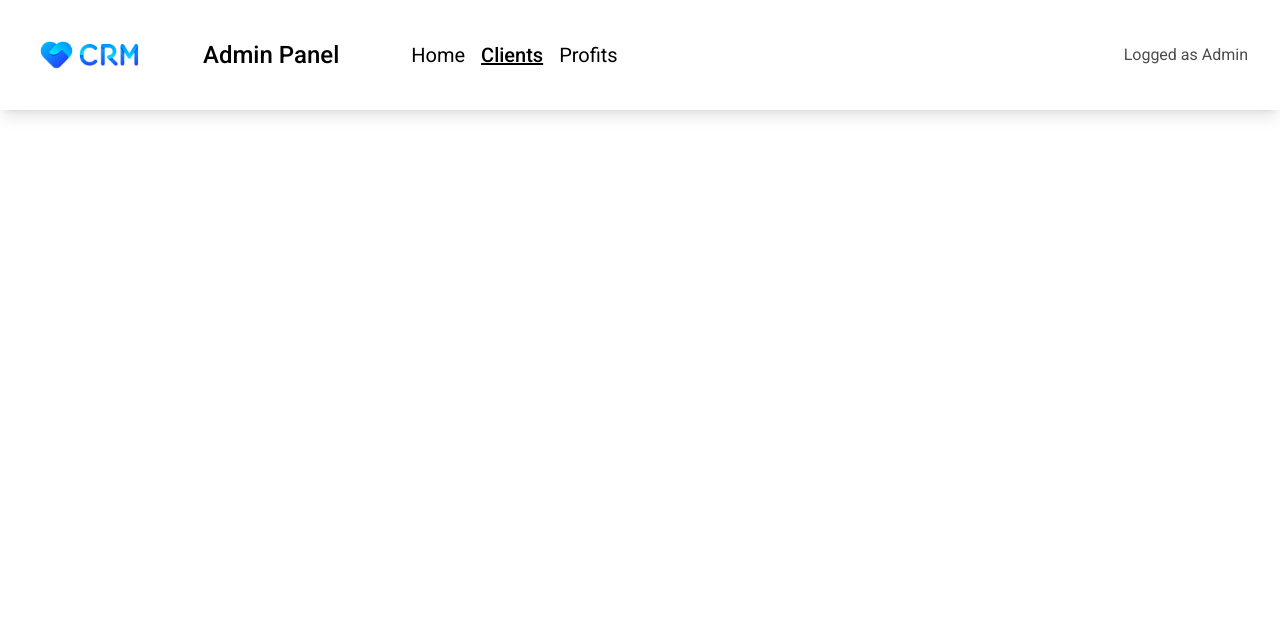
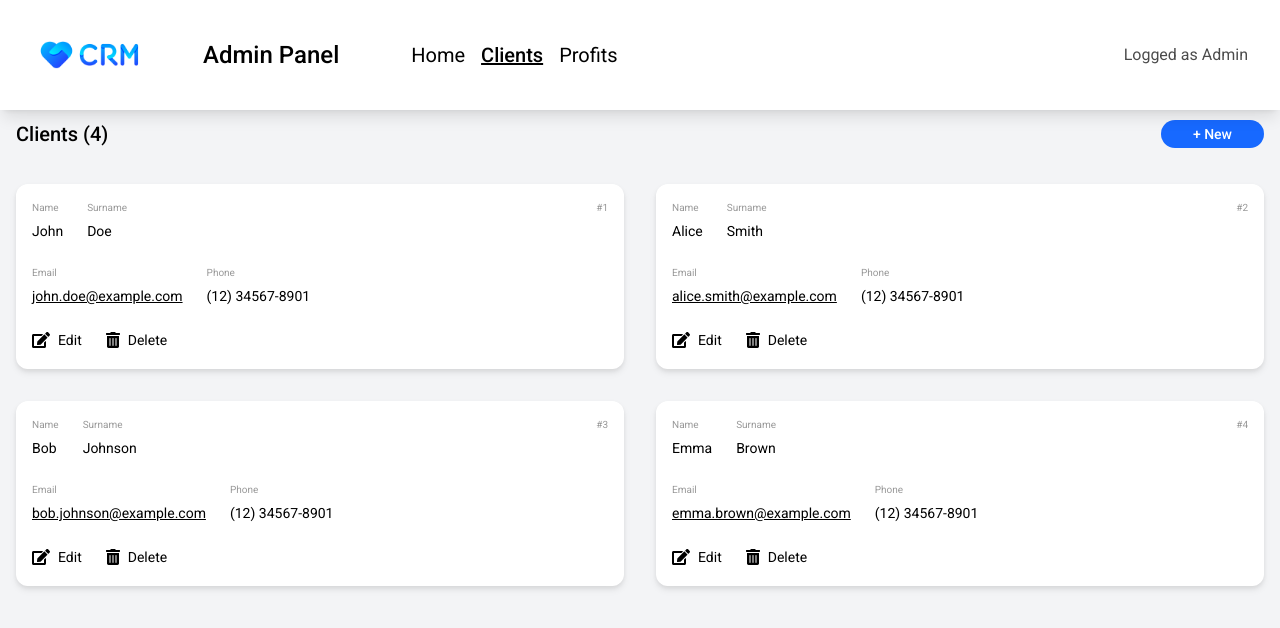
Before and after one commit to Diounata/lunardev-frontend-test, a Next.js app: page /clients in a window 1280 px wide. Shown: the top 628 px of the page. Built offline with nearby package versions, Linux system fonts and the light colour scheme.

Commit message:
feat: add ClientCard component

```diff
--- a/src/app/clients/page.tsx
+++ b/src/app/clients/page.tsx
@@ -1,3 +1,60 @@
+import { useMemo } from 'react'
+import Link from 'next/link'
+
+import { Button } from '@/components/button'
+import { Client } from '@/features/clients/types/client'
+import { ClientCard } from '@/features/clients/components/client-card'
+
 export default function Clients() {
-  return <div></div>
+  const clients = useMemo<Client[]>(
+    () => [
+      {
+        id: '1',
+        name: 'John',
+        surname: 'Doe',
+        email: 'john.doe@example.com',
+        phone: '12345678901',
+      },
+      {
+        id: '2',
+        name: 'Alice',
+        surname: 'Smith',
+        email: 'alice.smith@example.com',
+        phone: '12345678901',
+      },
+      {
+        id: '3',
+        name: 'Bob',
+        surname: 'Johnson',
+        email: 'bob.johnson@example.com',
+        phone: '12345678901',
+      },
+      {
+        id: '4',
+        name: 'Emma',
+        surname: 'Brown',
+        email: 'emma.brown@example.com',
+        phone: '12345678901',
+      },
+    ],
+    []
+  )
+
+  return (
+    <div className="flex flex-col gap-9">
+      <header className="flex items-center justify-between">
+        <h1 className="text-xl font-medium">Clients (4)</h1>
+
+        <Link href="/clients/create">
+          <Button>+ New</Button>
+        </Link>
+      </header>
+
+      <main className="grid sm:grid-cols-2 flex-col gap-8">
+        {clients.map((client, index) => (
+          <ClientCard client={client} index={index + 1} key={client.id} />
+        ))}
+      </main>
+    </div>
+  )
 }
--- a/src/app/globals.css
+++ b/src/app/globals.css
@@ -10,7 +10,6 @@
 
 body {
   color: #000;
-  background-color: #fff;
 }
 
 @layer utilities {
--- a/src/app/layout.tsx
+++ b/src/app/layout.tsx
@@ -19,10 +19,10 @@ export default function RootLayout({
 }>) {
   return (
     <html lang="en">
-      <body className={`flex flex-col min-h-screen ${roboto.className}`}>
+      <body className={`flex flex-col min-h-screen bg-gray-100 ${roboto.className}`}>
         <Header />
 
-        <main className="grow">{children}</main>
+        <main className="grow my-20 px-4 py-10">{children}</main>
 
         <Footer />
       </body>
--- /dev/null
+++ b/src/components/button.tsx
@@ -0,0 +1,14 @@
+import { ButtonHTMLAttributes } from 'react'
+
+interface Props extends ButtonHTMLAttributes<any> {}
+
+export function Button({ children, ...props }: Props) {
+  return (
+    <button
+      className="flex items-center gap-2 px-8 py-1 bg-[#1769FF] rounded-full text-white text-sm font-medium hover:brightness-[0.85] active:brightness-[0.85] ease-in duration-300"
+      {...props}
+    >
+      {children}
+    </button>
+  )
+}
--- a/src/components/footer.tsx
+++ b/src/components/footer.tsx
@@ -2,7 +2,7 @@ import Image from 'next/image'
 
 export function Footer() {
   return (
-    <footer className="md:hidden flex items-center justify-between w-full h-[5rem] bg-[#fff] shadow-[0px_-10px_15px_-3px_rgb(0_0_0_/_0.1),0px_-4px_6px_-4px_rgb(0_0_0_/_0.1)]">
+    <footer className="fixed bottom-0 z-10 md:hidden flex items-center justify-between w-full h-[5rem] bg-[#fff] shadow-[0px_-10px_15px_-3px_rgb(0_0_0_/_0.1),0px_-4px_6px_-4px_rgb(0_0_0_/_0.1)]">
       <Image src="/logo.png" alt="CRM Systems" width={107} height={80} priority />
 
       <p className="pr-4 text-sm opacity-70">Logged as Admin</p>
--- a/src/components/header.tsx
+++ b/src/components/header.tsx
@@ -23,7 +23,7 @@ export function Header() {
   const pathname = usePathname()
 
   return (
-    <header className="flex items-center justify-between h-[5rem] px-4 bg-white shadow-lg md:h-[6.875rem]">
+    <header className="fixed z-10 flex items-center justify-between w-full h-[5rem] px-4 bg-white shadow-lg md:h-[6.875rem]">
       <div className="flex items-center justify-between w-full md:w-fit">
         <Image src="/logo.png" alt="CRM Systems" width={147} height={110} className="hidden md:block" priority />
 
--- /dev/null
+++ b/src/components/text-button.tsx
@@ -0,0 +1,14 @@
+import { ButtonHTMLAttributes } from 'react'
+
+interface Props extends ButtonHTMLAttributes<any> {}
+
+export function TextButton({ children, ...props }: Props) {
+  return (
+    <button
+      className="flex items-center gap-2 text-sm  hover:brightness-[0.85] active:brightness-[0.85] ease-in duration-300"
+      {...props}
+    >
+      {children}
+    </button>
+  )
+}
--- /dev/null
+++ b/src/features/clients/components/client-card.tsx
@@ -0,0 +1,49 @@
+import Image from 'next/image'
+
+import { TextButton } from '@/components/text-button'
+
+import { formatNumberMask } from '@/utils/formatNumberMask'
+
+import type { Client } from '../types/client'
+
+interface Props {
+  client: Client
+  index: number
+}
+
+export function ClientCard({ client, index }: Props) {
+  return (
+    <article className="flex flex-col gap-6 min-h-[11.5625rem] p-4 bg-white rounded-xl drop-shadow-md">
+      <div className="flex flex-wrap gap-6 w-full relative">
+        <DataContainer label="Name" data={client.name} />
+        <DataContainer label="Surname" data={client.surname} />
+
+        <p className="absolute right-0 text-[0.625rem] opacity-40">#{index}</p>
+      </div>
+
+      <div className="flex flex-wrap gap-6">
+        <DataContainer label="Email" data={client.email} />
+        <DataContainer label="Phone" data={formatNumberMask(client.phone, '(##) #####-####')} />
+      </div>
+
+      <div className="flex flex-wrap gap-6">
+        <TextButton>
+          <Image src="/edit.svg" alt="Edit" width={18} height={16} /> Edit
+        </TextButton>
+
+        <TextButton>
+          <Image src="/trash.svg" alt="Delete" width={14} height={16} /> Delete
+        </TextButton>
+      </div>
+    </article>
+  )
+}
+
+function DataContainer({ label, data }: { label: string; data: string }) {
+  return (
+    <div className="flex flex-col gap-[0.375rem] font-normal">
+      <p className="text-[0.625rem] opacity-40">{label}</p>
+      <p className={`text-sm ${label === 'Email' && 'underline'}`}>{data}</p>
+    </div>
+  )
+}
--- /dev/null
+++ b/src/features/clients/types/client.ts
@@ -0,0 +1,9 @@
+interface Client {
+  id: string
+  name: string
+  surname: string
+  email: string
+  phone: string
+}
+
+export type { Client }
--- /dev/null
+++ b/src/utils/formatNumberMask.ts
@@ -0,0 +1,21 @@
+export function formatNumberMask(value: string, mask: string): string {
+  let index = 0
+  let res = ''
+
+  value = Array.from(value)
+    .filter(n => !isNaN(parseInt(n)))
+    .join('')
+
+  for (let i = 0; i < mask.length; i++) {
+    if (index >= value.length) {
+      break
+    }
+
+    if (mask[i] === '#') {
+      res += value[index]
+      index++
+    } else res += mask[i]
+  }
+
+  return res
+}
```
Also changed, not shown: public/edit.svg (added), public/trash.svg (added).
